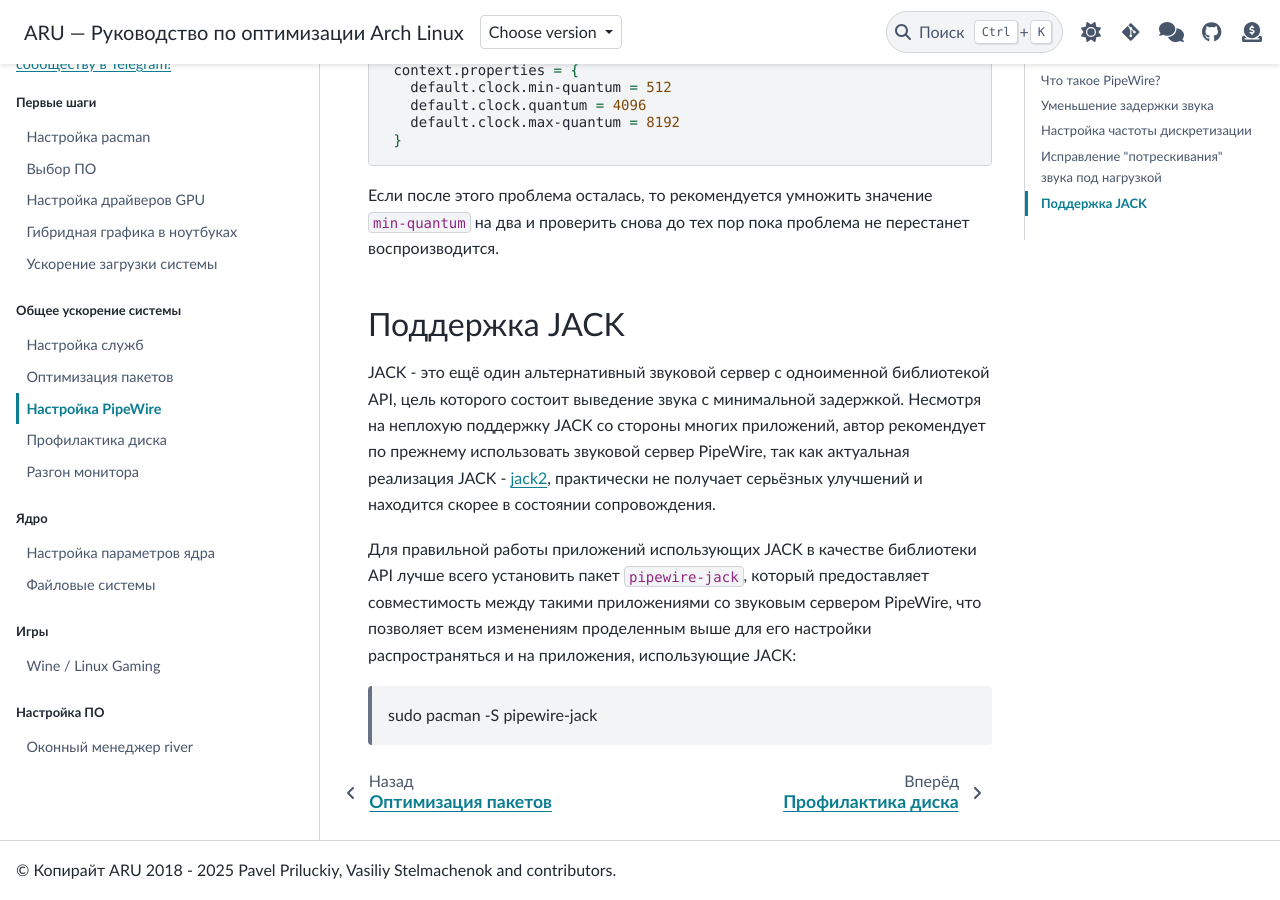
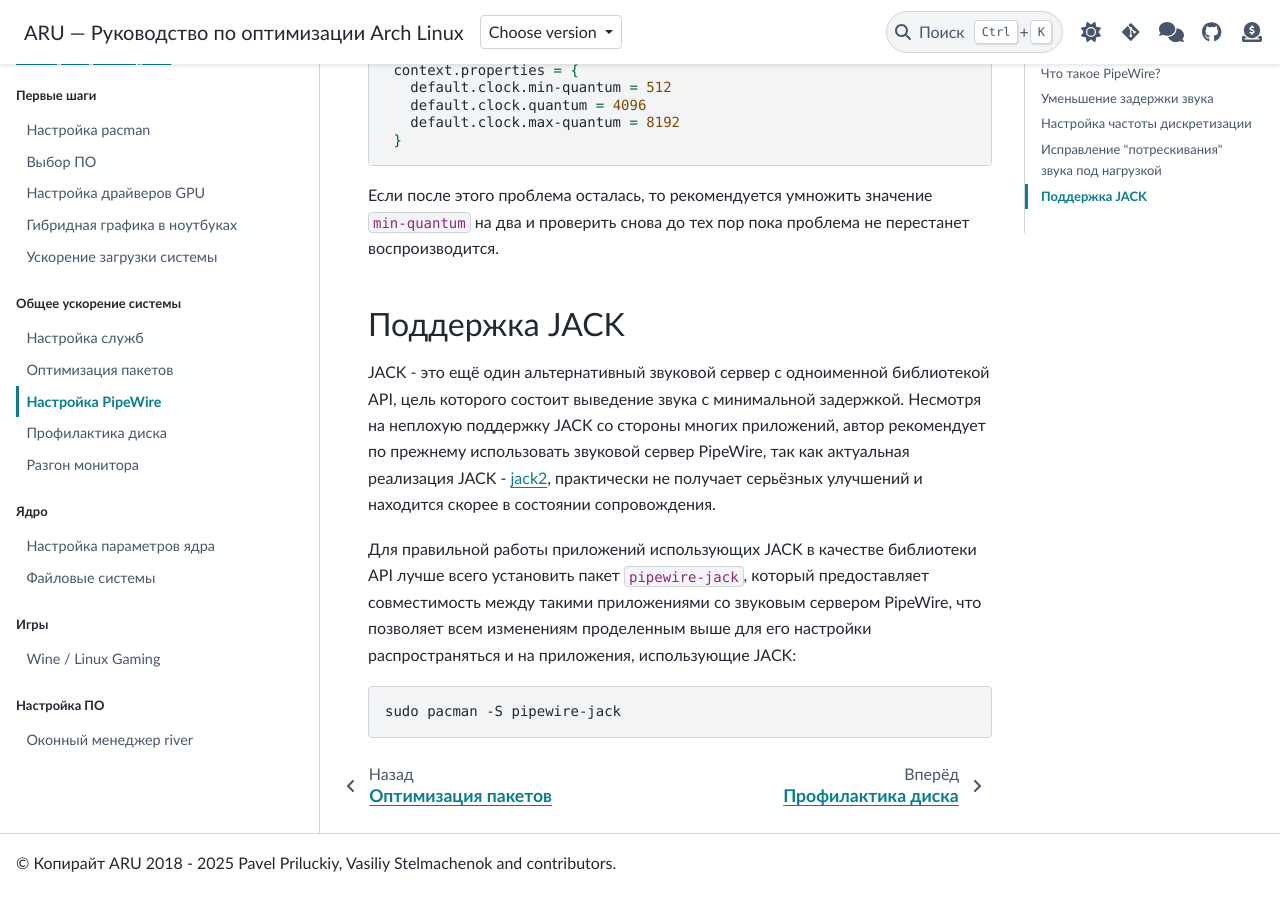
Before and after one commit to ventureoo/ARU, a Sphinx documentation site: the page built from docs/source/sound.rst, in a window 1280 px wide and 900 px high, scrolled down 3345 px. Built offline with Sphinx 7.4.7 and the PyData theme 0.15.4, drawn with Linux system fonts in a browser that asks for light colours.

```diff
--- a/docs/source/sound.rst
+++ b/docs/source/sound.rst
@@ -200,7 +200,7 @@ PipeWire, так как актуальная реализация JACK - `jack2
 библиотеки API лучше всего установить пакет ``pipewire-jack``, который
 предоставляет совместимость между такими приложениями со звуковым
 сервером PipeWire, что позволяет всем изменениям проделенным выше для
-его настройки распространяться и на приложения, использующие JACK:
+его настройки распространяться и на приложения, использующие JACK::
 
   sudo pacman -S pipewire-jack
 
```
